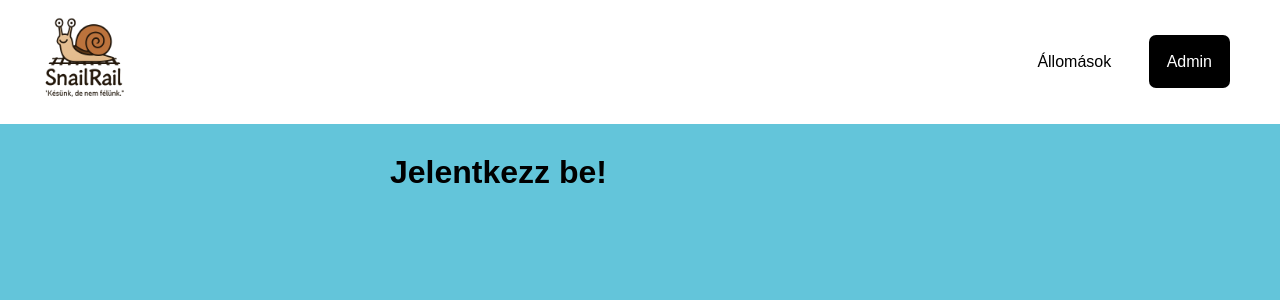
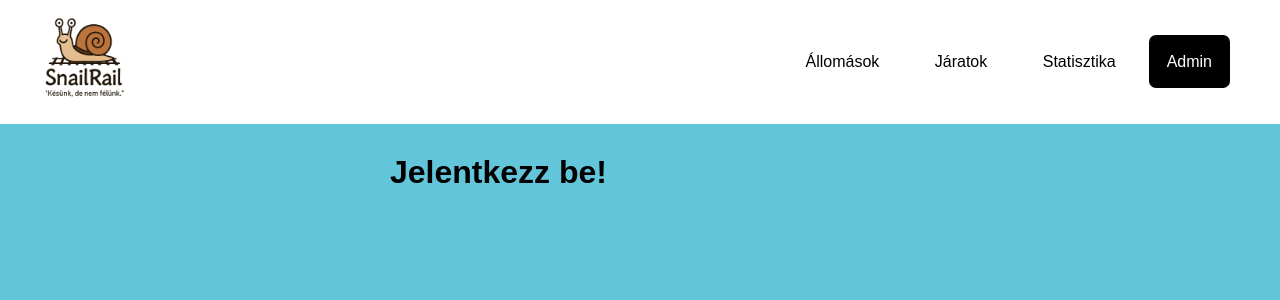
Before and after one commit to RevMarci/vasutmenetrend, a PHP site: page /index.php in a window 1280 px wide. Shown: the top 300 px of the page. Run offline with PHP 8.4, Linux system fonts and the light colour scheme; the visitor is signed in with stand-in values (Sample User, id 1).

Commit message:
Fejléc aktualizálása

```diff
--- a/shared/header.php
+++ b/shared/header.php
@@ -18,6 +18,7 @@ require_once ROOT_PATH . 'config.php';
     <!--
     <a href="<?= BASE_URL ?>pages/stats.php">Statisztika</a>-->
     <a href="<?= BASE_URL ?>pages/stations.php">Állomások</a>
+    <a href="<?= BASE_URL ?>pages/trains.php">Járatok</a>
 
 
     <?php
@@ -27,6 +28,7 @@ require_once ROOT_PATH . 'config.php';
       echo "<a class='blackButton' href='" . BASE_URL . "pages/profile.php'>Profil</a>";
     } elseif ($_SESSION['login'] === 'admin') {
       //echo "<a href='" . BASE_URL . "pages/jegyvasarlas.php'>Jegyvásárlás</a>";
+      echo "<a href='" . BASE_URL . "pages/statistics.php'>Statisztika</a>";
       echo "<a class='blackButton' href='" . BASE_URL . "pages/admin.php'>Admin</a>";
     } else {
       echo "<a class='blackButton' href='" . BASE_URL . "pages/login.php'>Bejelentkezés</a>";
```
